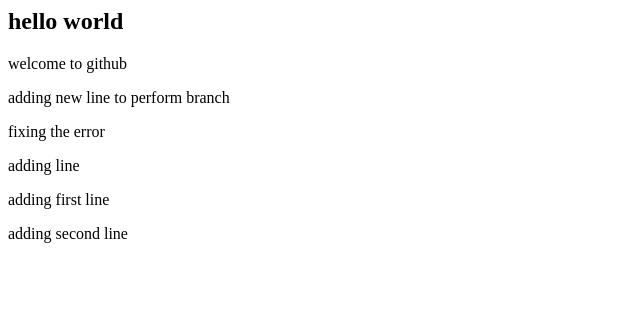
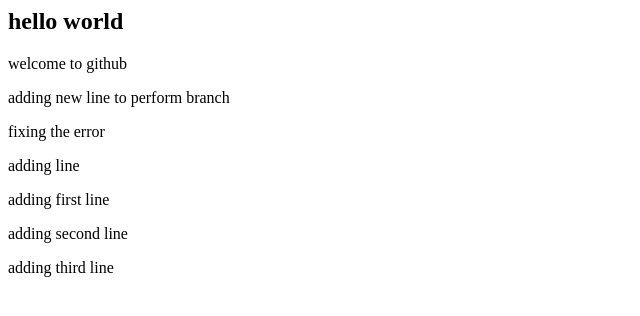
Before and after one commit to bhavyaramesh5122/project-third, a plain HTML site: page index.html in a window 1280 px wide. Shown: the whole page, without its empty margins (0-640 px from the left). Drawn offline with Linux system fonts and the light colour scheme.

Commit message:
added third line

```diff
--- a/index.html
+++ b/index.html
@@ -7,5 +7,8 @@
 <p> adding line </p>
 <p> adding first line</p>
 <p>adding second line </p>
+
+<p> adding third line </p>
+
 </body>
 </html>
```
